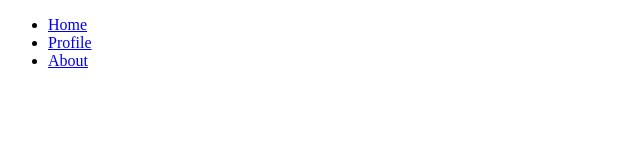
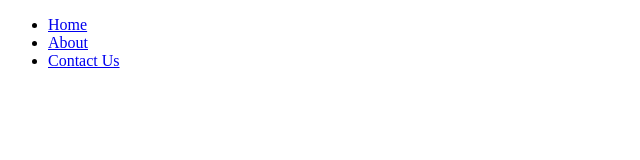
Before and after one commit to senseihatakekakashi/bp-demo-3b, a plain HTML site: page index.html in a window 1280 px wide. Shown: the full height of the page, 0-640 px from the left. Drawn offline with Linux system fonts and the light colour scheme.

Commit message:
Contact Us Nav Item successfully included!

```diff
--- a/index.html
+++ b/index.html
@@ -10,8 +10,8 @@
         <nav>
             <ul>
                 <li><a href="home">Home</a></li>
-                <li><a href="profile">Profile</a></li>
                 <li><a href="about">About</a></li>
+                <li><a href="contact-us">Contact Us</a></li>
             </ul>
         </nav>
     </header>
```
